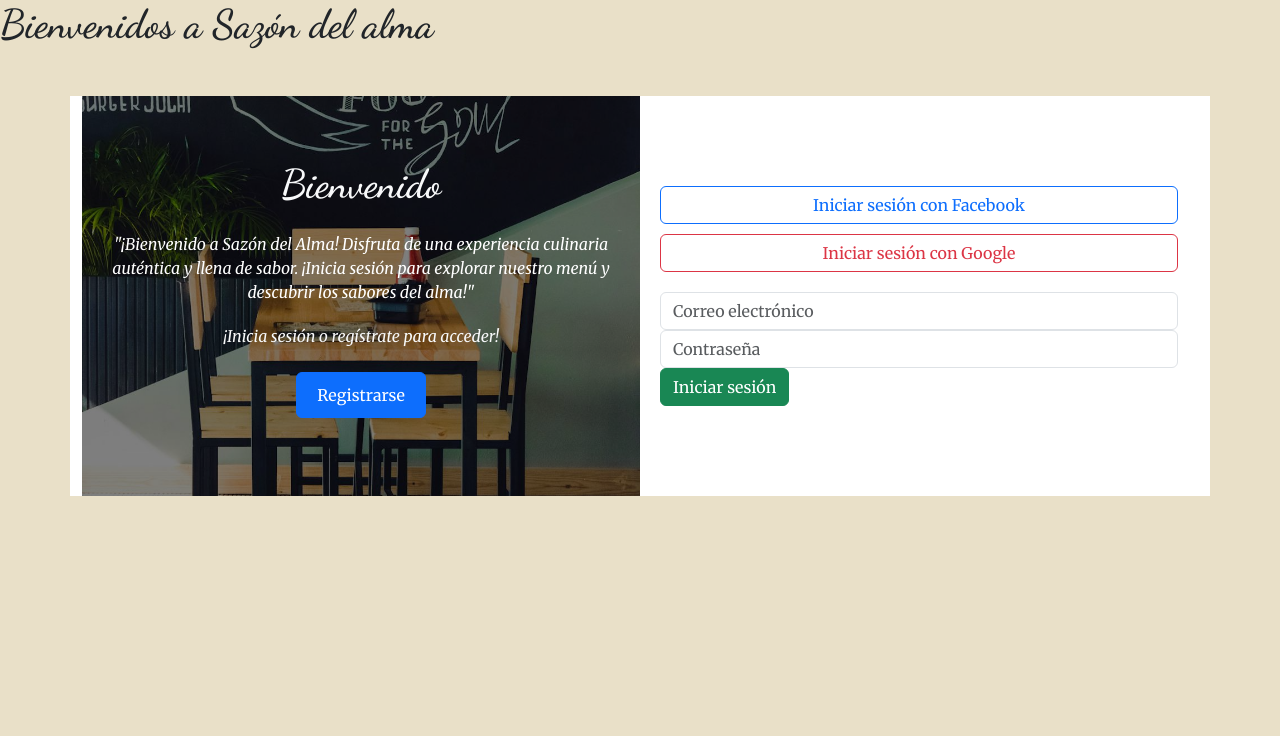
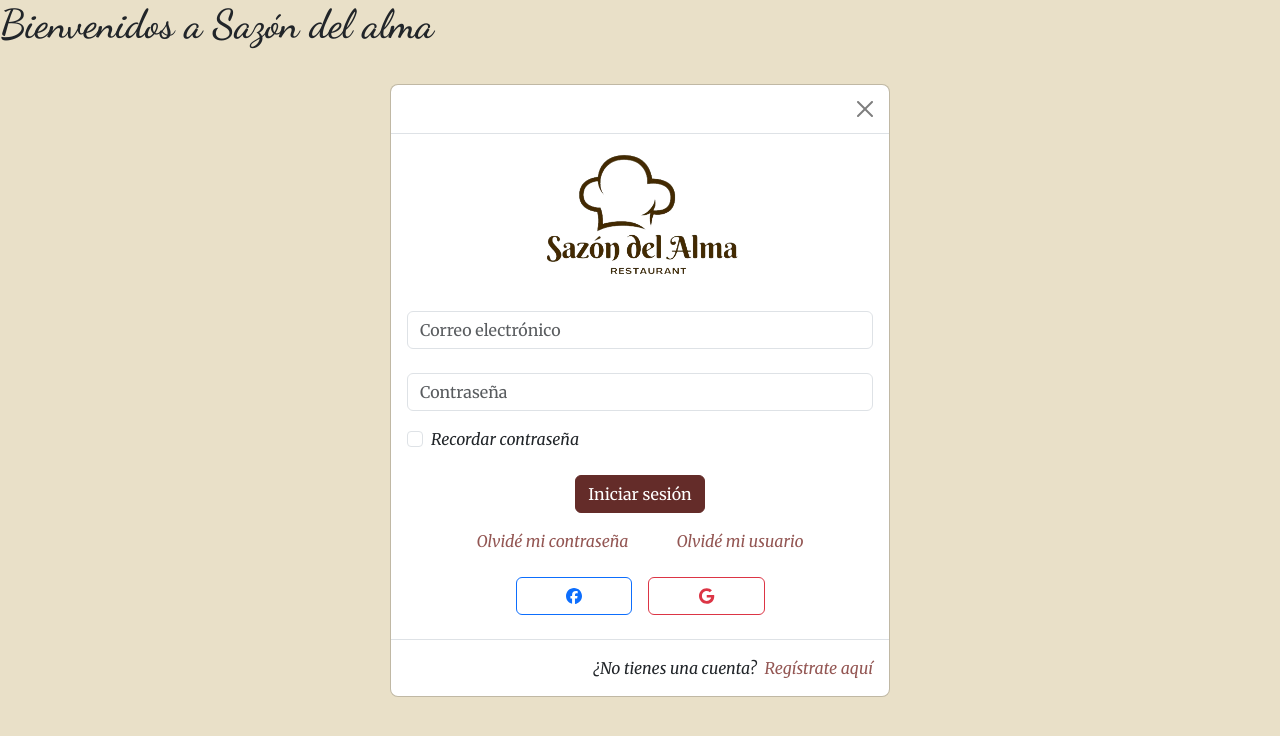
Before and after one commit to SheylaAstorga/RestaurantePF-Frontend, a React (Vite) app: page / in a window 1280 px wide. Shown: the top 736 px of the page. Built offline with nearby package versions, Linux system fonts and the light colour scheme.

Commit message:
agregue el modal del login y agregue el estilo

```diff
--- a/package.json
+++ b/package.json
@@ -10,6 +10,9 @@
     "preview": "vite preview"
   },
   "dependencies": {
+    "@fortawesome/fontawesome-svg-core": "^6.5.1",
+    "@fortawesome/free-brands-svg-icons": "^6.5.1",
+    "@fortawesome/react-fontawesome": "^0.2.0",
     "bootstrap": "^5.3.3",
     "react": "^18.2.0",
     "react-bootstrap": "^2.10.2",
--- a/src/App.css
+++ b/src/App.css
@@ -29,68 +29,36 @@ h2,h1{
 }
 
 /* login */
-.container-Login {
-  display: flex;
-  justify-content: space-around;
-  align-items: center;
- background-color: #ffffff;
+
+.botonSesion{
+  background-color:#642c29;
+  border-color: #642c29;
 }
 
-.welcome-section {
-  position: relative;
-  width: 50%;
-  height: 400px;
-  background-image: url(imagenlogin);
-  background-size: cover;
-  background-position: center;
-}
-
-.overlay {
-  position: absolute;
-  top: 0;
-  left: 0;
-  width: 100%;
-  height: 100%;
-  background-color: rgba(0, 0, 0, 0.5); /* Filtro negro con 50% de opacidad */
-  display: flex;
-  flex-direction: column;
-  justify-content: center;
-  align-items: center;
-  z-index: 1;
-}
-.content {
-  position: relative;
-  margin-top: 4em;
-  z-index: 2;
-  color: white;}
-
-.content h2,
-.content p,
-.content button {
-  margin-bottom: 20px;
-}
-
-.content button {
-  padding: 10px 20px;
-  font-size: 16px;
+.botonSesion:hover {
+  background-color: rgb(120, 62, 62);
+  border-color:rgb(120, 62, 62) ;
 }
 
 
-
-.login-section {
-  flex: 1;
-  padding: 20px;
+.linkLoginUsuario{
+  color: #935653;
 }
 
-.social-login {
-  margin-bottom: 20px;
+.linkLoginUsuario:hover {
+color: #461d1b;
+}
+.linkLoginContraseña{
+  color: #935653;
 }
 
-.social-button {
-  width: 100%;
-  margin-bottom: 10px;
+.linkLoginContraseña:hover {
+color: #461d1b;
 }
 
-.social-button:last-child {
-  margin-bottom: 0;
+.linkRegistrate{
+  color: #935653;
 }
+.linkRegistrate:hover{
+  color: #461d1b;
+}
--- /dev/null
+++ b/src/LoginModal.css
@@ -0,0 +1,28 @@
+.container-Login {
+    display: flex;
+    justify-content: space-around;
+    align-items: center;
+  }
+
+  .welcome-section {
+    flex: 1;
+    padding: 20px;
+  }
+
+  .login-section {
+    flex: 1;
+    padding: 20px;
+  }
+
+  .social-login {
+    margin-bottom: 20px;
+  }
+
+  .social-button {
+    width: 100%;
+    margin-bottom: 10px;
+  }
+
+  .social-button:last-child {
+    margin-bottom: 0;
+  }
--- a/src/components/LoginModal.jsx
+++ b/src/components/LoginModal.jsx
@@ -1,50 +1,39 @@
 import React from "react";
-import { Container, Button, Form } from "react-bootstrap";
-import imagenlogin from "../../src/img/imagen-login.jpeg";
+import { Button, Form, Modal } from "react-bootstrap";
+import logoSazón from "../../src/img/LogoSazon.png";
+import { FontAwesomeIcon } from "@fortawesome/react-fontawesome";
+import { faFacebook, faGoogle } from "@fortawesome/free-brands-svg-icons";
 
 const LoginModal = () => {
   const handleLogin = () => {
-    // Lógica para manejar el inicio de sesión
     console.log("Iniciando sesión...");
   };
 
   const handleRegister = () => {
-    // Lógica para manejar el registro
     console.log("Redirigiendo al formulario de registro...");
   };
 
   return (
-    <Container className="container-Login mt-5">
-      <section
-        className="welcome-section text-center"
-        style={{ backgroundImage: `url(${imagenlogin})` }}
+    <div
+      className="modal show"
+      style={{ display: "block", position: "initial" }}
     >
-        <div className="overlay"></div>
-        <div className="content">
-          <h2 className="text-light fs-1 mb-4">Bienvenido</h2>
-          <p>"¡Bienvenido a Sazón del Alma! Disfruta de una experiencia culinaria auténtica y llena de sabor. ¡Inicia sesión para explorar nuestro menú y descubrir los sabores del alma!"</p>
-          <p className="text-light mb-4">
-            ¡Inicia sesión o regístrate para acceder!
-          </p>
-          <Button variant="primary" onClick={handleRegister}>
-            Registrarse
-          </Button>
+      <Modal.Dialog>
+        <Modal.Header closeButton>
+          <Modal.Title></Modal.Title>
+        </Modal.Header>
+
+        <Modal.Body>
+          <div className="text-center">
+            <img
+              src={logoSazón}
+              alt="logo sazón del alma"
+              className="img-fluid "
+              style={{ width: "200px", height: "auto" }}
+            />
           </div>
-      </section>
-      {/* Formulario de inicio de sesión */}
-      <section className="login-section">
-        {/* Botones de inicio de sesión con redes sociales */}
-        <div className="social-login">
-          <Button variant="outline-primary" className="social-button">
-            Iniciar sesión con Facebook
-          </Button>
-          <Button variant="outline-danger" className="social-button">
-            Iniciar sesión con Google
-          </Button>
-        </div>
-        {/* Formulario de inicio de sesión tradicional */}
-        <Form onSubmit={handleLogin}>
-          <Form.Group controlId="formBasicEmail">
+          <Form onSubmit={handleLogin} className="traditional-login">
+            <Form.Group controlId="formBasicEmail" className="my-4">
               <Form.Control
                 type="email"
                 placeholder="Correo electrónico"
@@ -54,12 +43,49 @@ const LoginModal = () => {
             <Form.Group controlId="formBasicPassword">
               <Form.Control type="password" placeholder="Contraseña" required />
             </Form.Group>
-          <Button variant="success" type="submit">
+            <div className="mt-3 checkLogin">
+              <Form.Check type="checkbox" label="Recordar contraseña" />
+            </div>
+            <div className="text-center mt-4">
+              <Button className="btn botonSesion" type="submit">
                 Iniciar sesión
               </Button>
+            </div>
+            <div className="text-center my-3">
+              <a
+                href="/olvide-contraseña"
+                className="me-5 link-no-underline text-decoration-none linkLoginContraseña"
+              >
+                Olvidé mi contraseña
+              </a>
+              <a
+                href="/olvide-usuario"
+                className="text-decoration-none linkLoginUsuario"
+              >
+                Olvidé mi usuario
+              </a>
+            </div>
+            <div className="social-login text-center">
+              <Button
+                variant="outline-primary"
+                className="social-button me-3 my-2 w-25"
+              >
+                <FontAwesomeIcon icon={faFacebook} className="social-icon" />
+              </Button>
+              <Button variant="outline-danger" className="social-button w-25">
+                <FontAwesomeIcon icon={faGoogle} className="social-icon" />
+              </Button>
+            </div>
           </Form>
-      </section>
-    </Container>
+        </Modal.Body>
+        <Modal.Footer>
+          <p>¿No tienes una cuenta?</p>
+          <a href="/registro" className="text-decoration-none linkRegistrate">
+            Regístrate aquí
+          </a>
+        </Modal.Footer>
+      </Modal.Dialog>
+    </div>
   );
 };
 
```
Also changed, not shown: src/img/LogoSazon.png (added), 1 other file (tests, documents, lock files or other folders). Lines whose indentation alone changed are shown as unchanged.
